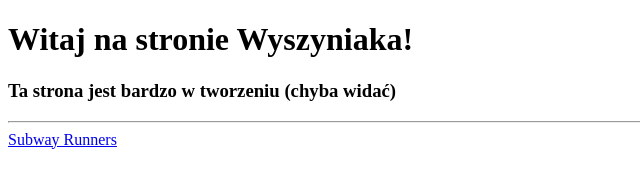
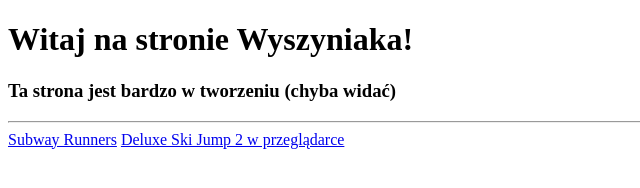
Before and after one commit to mwmw1221/mysite, a plain HTML site: page index.html in a window 1280 px wide. Shown: the whole page, without its empty margins (0-640 px from the left). Drawn offline with Linux system fonts and the light colour scheme.

Commit message:
Update index.html

```diff
--- a/index.html
+++ b/index.html
@@ -9,5 +9,6 @@
     <h3>Ta strona jest bardzo w tworzeniu (chyba widać)</h3>
     <hr>
     <a href="subway">Subway Runners</a>
+    <a href="dsj2">Deluxe Ski Jump 2 w przeglądarce</a>
 </body>
 </html>
```
